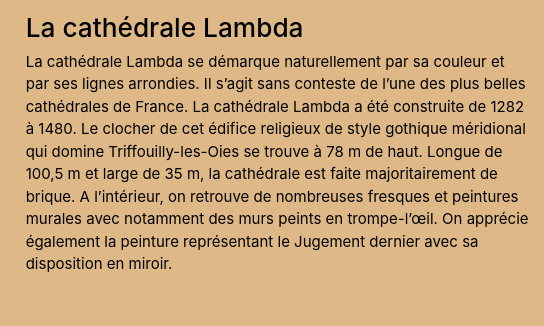
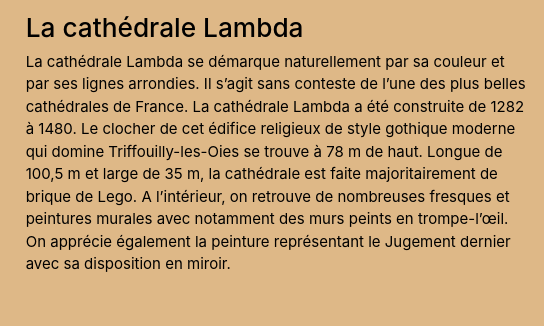
Before and after one commit to usa85/cathedrales, a plain HTML site: page index.html in a window 1280 px wide. Shown: the part 363-689 px from the top of the page, 736-1280 px from the left. Drawn offline with nearby package versions, Linux system fonts and the light colour scheme; some packages are replaced by stand-ins of ours.

Commit message:
briques de lego

```diff
--- a/index.html
+++ b/index.html
@@ -59,7 +59,7 @@
             <div id="content">
             <p>La France est un pays qui abrite un grand nombre de cathédrales, abbayes, Eglises, Chapelles et Chateau. Certaines d'entre elles ressortent naturellement du lot pour leur architecture mais aussi leur histoire. Découvrons ensemble certaines des plus belles constructions de France.
             <h3>La cathédrale Lambda</h3>
-            <p>La cathédrale Lambda se démarque naturellement par sa couleur et par ses lignes arrondies. Il s’agit sans conteste de l’une des plus belles cathédrales de France. La cathédrale Lambda a été construite de 1282 à 1480. Le clocher de cet édifice religieux de style gothique méridional qui domine Triffouilly-les-Oies se trouve à 78 m de haut. Longue de 100,5 m et large de 35 m, la cathédrale est faite majoritairement de brique. A l’intérieur, on retrouve de nombreuses fresques et peintures murales avec notamment des murs peints en trompe-l’œil. On apprécie également la peinture représentant le Jugement dernier avec sa disposition en miroir.
+            <p>La cathédrale Lambda se démarque naturellement par sa couleur et par ses lignes arrondies. Il s’agit sans conteste de l’une des plus belles cathédrales de France. La cathédrale Lambda a été construite de 1282 à 1480. Le clocher de cet édifice religieux de style gothique moderne qui domine Triffouilly-les-Oies se trouve à 78 m de haut. Longue de 100,5 m et large de 35 m, la cathédrale est faite majoritairement de brique de Lego. A l’intérieur, on retrouve de nombreuses fresques et peintures murales avec notamment des murs peints en trompe-l’œil. On apprécie également la peinture représentant le Jugement dernier avec sa disposition en miroir.
             </p>
             </div>
         </div>
```
